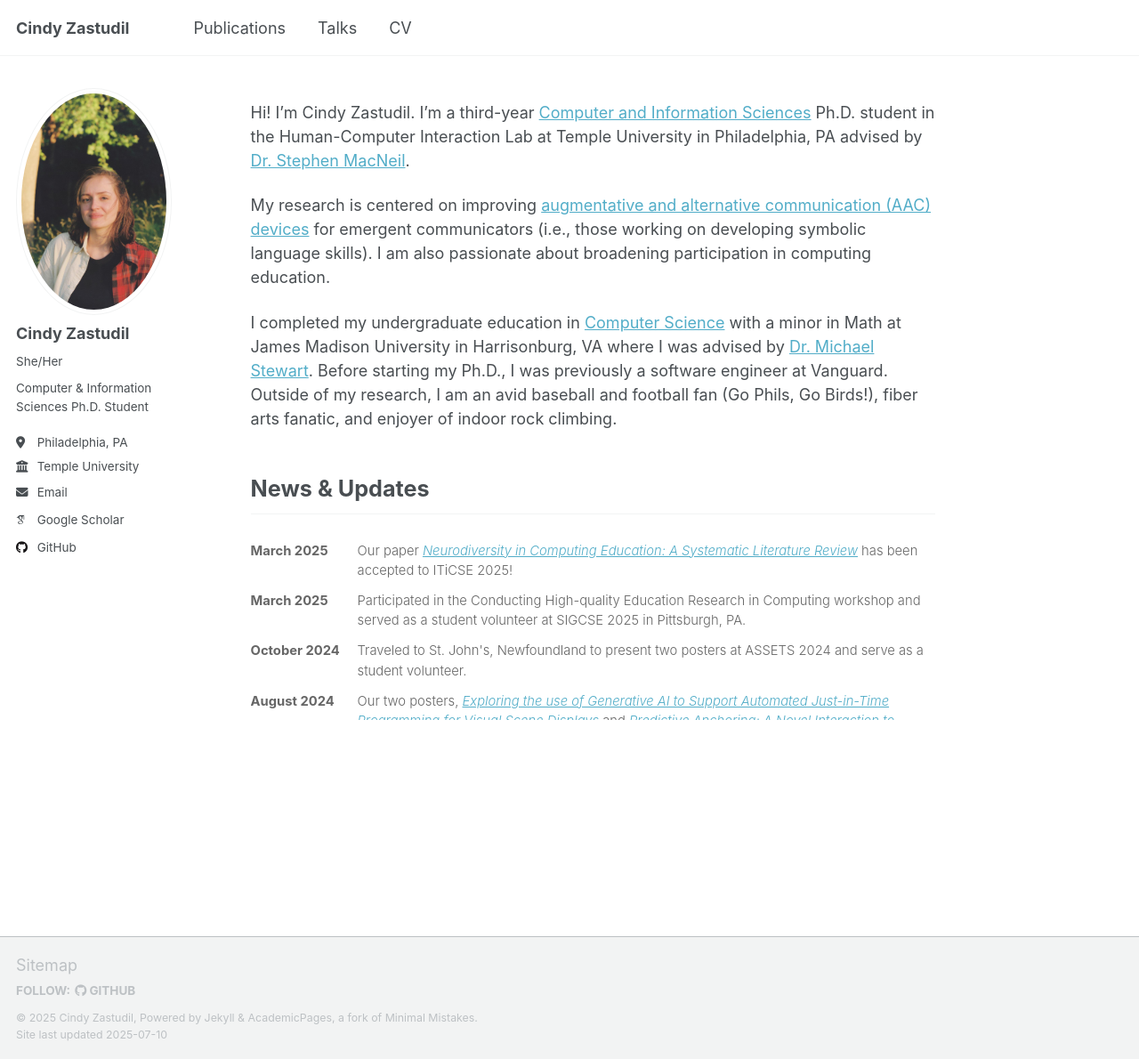
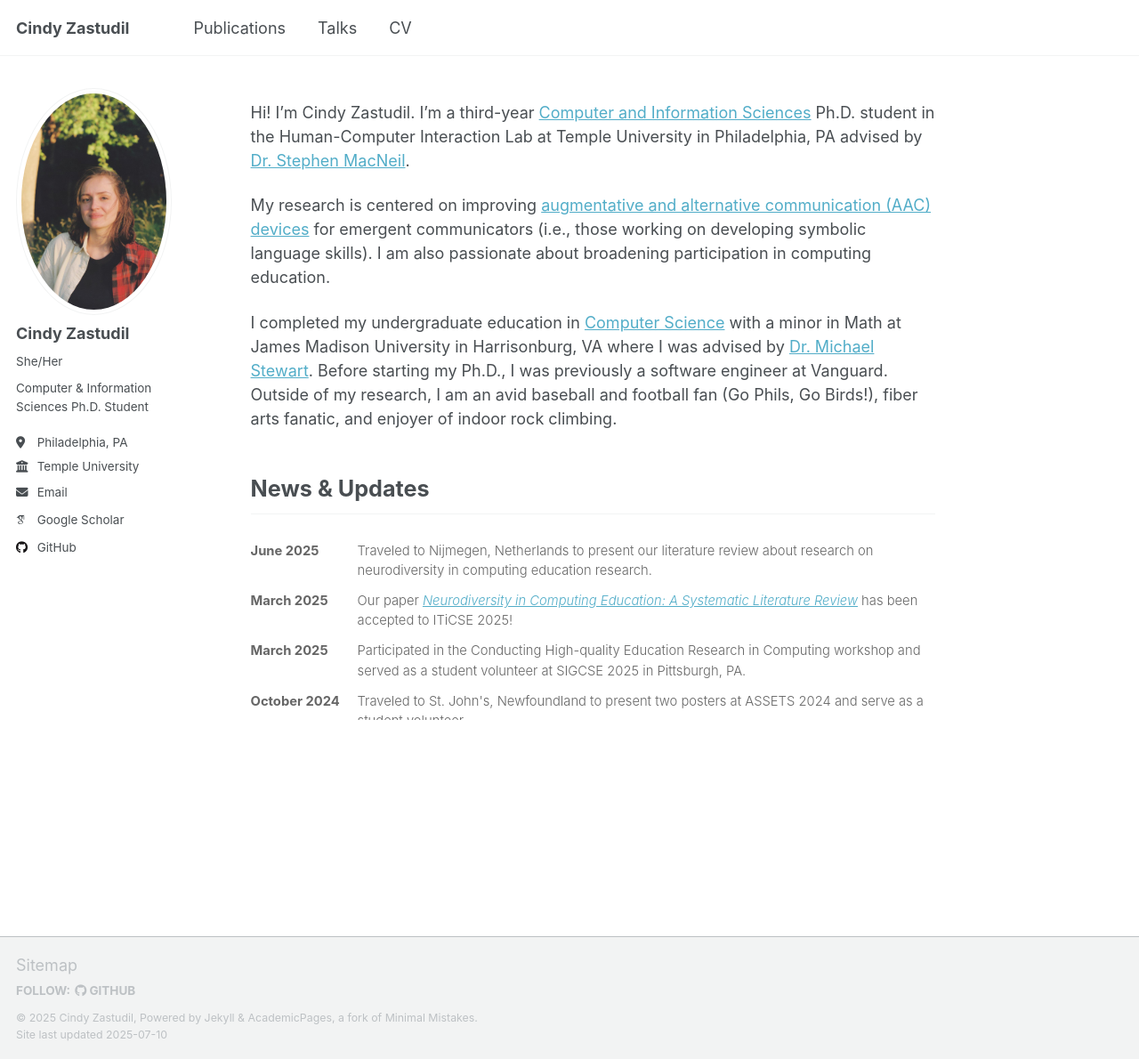
Before and after one commit to czastudil/czastudil.github.io, a Jekyll site: the page built from _pages/about.md, in a window 1280 px wide and 1190 px high. Shown: the whole window at 89% size. Built offline with Jekyll 4.4.1, drawn with Linux system fonts in a browser that asks for light colours; some web fonts are replaced.

Commit message:
update news

```diff
--- a/_pages/about.md
+++ b/_pages/about.md
@@ -17,6 +17,12 @@ I completed my undergraduate education in [Computer Science](https://www.jmu.edu
   <h2>News & Updates</h2>
   <div class="news-scroll">
     <ul>
+      <li>
+        <div class="news-date">June 2025</div>
+        <div class="news-text">
+          Traveled to Nijmegen, Netherlands to present our literature review about research on neurodiversity in computing education research.
+        </div>
+      </li>
       <li>
         <div class="news-date">March 2025</div>
         <div class="news-text">
```
